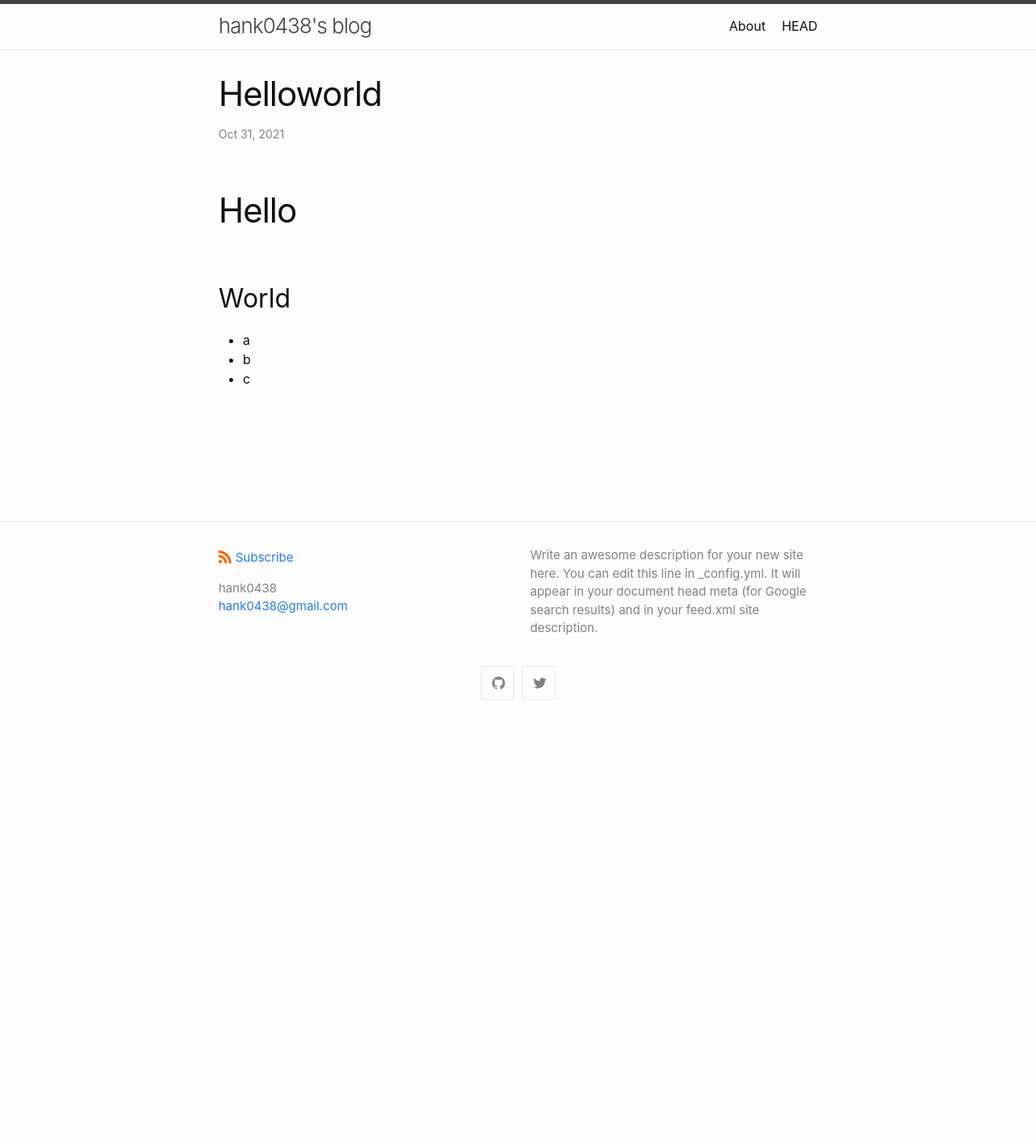
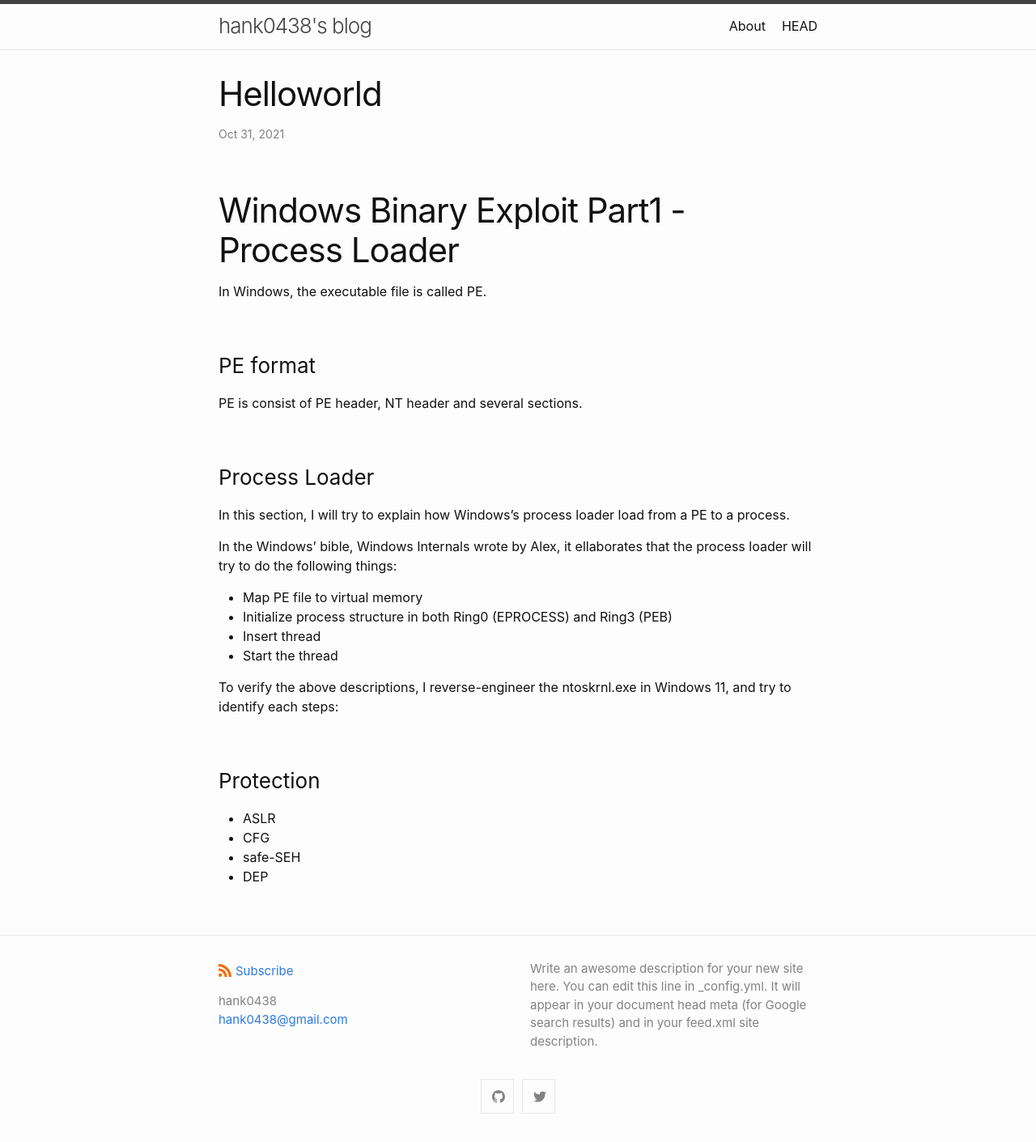
Before and after one commit to Hank0438/hank0438.github.io, a Jekyll site: the page built from _posts/2021-10-31-HelloWorld.md, in a window 1280 px wide. Shown: the whole page at 81% size. Built offline with Jekyll 4.4.1, drawn with Linux system fonts in a browser that asks for light colours; our own code applies the rules of GitHub Pages for plain Markdown files; before the commit the page ends 900 px from its top, so only the background shows below that.

Commit message:
Update 2021-10-31-HelloWorld.md

```diff
--- a/_posts/2021-10-31-HelloWorld.md
+++ b/_posts/2021-10-31-HelloWorld.md
@@ -1,6 +1,23 @@
-# Hello
+# Windows Binary Exploit Part1 - Process Loader
+In Windows, the executable file is called PE.
 
-## World
-* a
-* b
-* c
+### PE format
+PE is consist of PE header, NT header and several sections.
+
+
+### Process Loader
+In this section, I will try to explain how Windows's process loader load from a PE to a process.
+
+In the Windows' bible, Windows Internals wrote by Alex, it ellaborates that the process loader will try to do the following things:
+* Map PE file to virtual memory
+* Initialize process structure in both Ring0 (EPROCESS) and Ring3 (PEB)
+* Insert thread
+* Start the thread
+
+To verify the above descriptions, I reverse-engineer the ntoskrnl.exe in Windows 11, and try to identify each steps:
+
+### Protection
+* ASLR
+* CFG
+* safe-SEH
+* DEP
```
